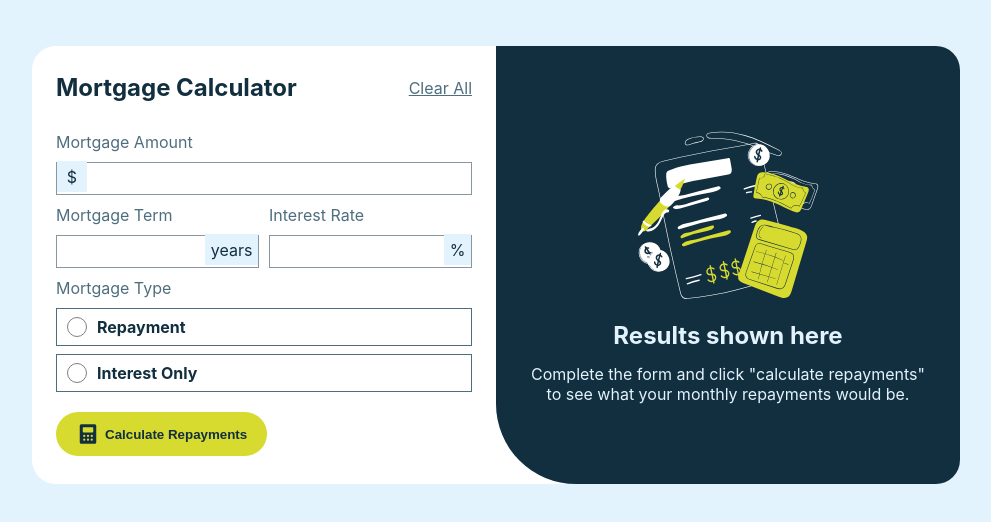
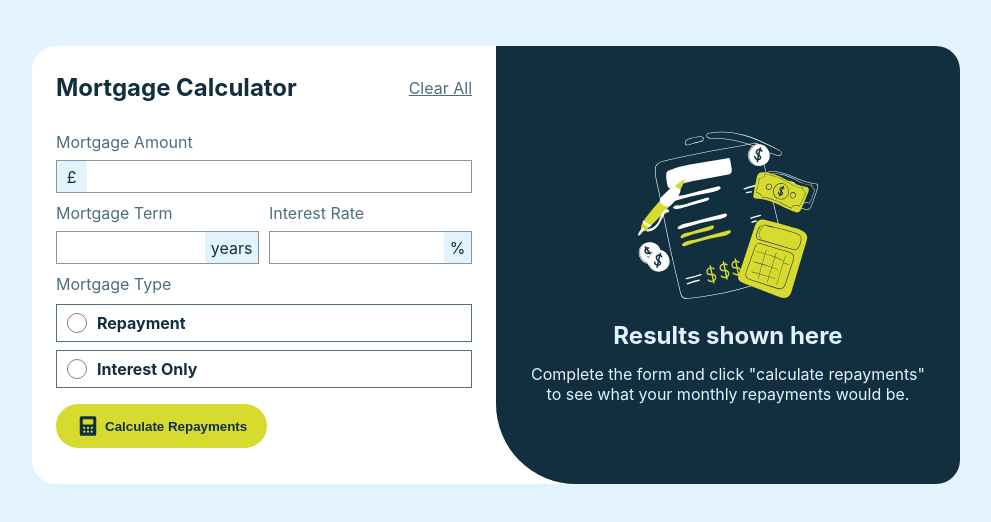
Before and after one commit to Peacefsps/mortgage-repayment-calculator, a React (Create React App) app: page / in a window 1280 px wide. Shown: the top 522 px of the page, without its empty margins (144-1135 px from the left). Built offline with nearby package versions, Linux system fonts and the light colour scheme.

Commit message:
completed error state

```diff
--- a/src/components/Homepage.js
+++ b/src/components/Homepage.js
@@ -64,13 +64,14 @@ export default function Homepage() {
           </div>
           <form className="form">
             <div className="mortgage-box">
-              <label>Mortgage Amount</label>
-              <div className="amt-box">
+              <label htmlFor="amount">Mortgage Amount</label>
+              <div className={`amt-box ${errors.amount ? "input-error" : ""}`}>
                 <input
                   type="text"
                   style={{ paddingLeft: "36px" }}
                   name="amount"
                   id="amount"
+                  className={errors.amount ? "input-error" : ""}
                   value={formData.amount}
                   onChange={handleChange}
                 />
@@ -80,23 +81,33 @@ export default function Homepage() {
             <div className="second-div">
               <div className="mortgage-box">
                 <label>Mortgage Term</label>
-                <div className="term-box content-box">
+                <div
+                  className={`term-box content-box ${
+                    errors.term ? "input-error" : ""
+                  } `}
+                >
                   <input
                     type="text"
                     name="term"
                     value={formData.term}
                     onChange={handleChange}
+                    className={errors.term ? "input-error" : ""}
                   />
                 </div>
                 {errors.term && <span className="errors">{errors.term}</span>}
               </div>
               <div className="mortgage-box">
                 <label>Interest Rate</label>
-                <div className="rate-box content-box">
+                <div
+                  className={`rate-box content-box ${
+                    errors.rate ? "input-error" : ""
+                  } `}
+                >
                   <input
                     type="text"
                     name="rate"
                     value={formData.rate}
+                    className={errors.rate ? "input-error" : ""}
                     onChange={handleChange}
                   />
                 </div>
--- a/src/styles/Homepage.css
+++ b/src/styles/Homepage.css
@@ -34,6 +34,7 @@ button {
     background: white;
     width: fit-content;
     margin-top: 5%;
+    margin-bottom: 30px;
     border-radius: 24px;
 }
 .calculator-container {
@@ -59,9 +60,6 @@ button {
     display: flex;
     flex-direction: column;
 }
-.mortgage-box > label {
-    margin-bottom: 8px;
-}
 .second-div {
     display: flex;
     gap: 10px;
@@ -73,14 +71,14 @@ button {
     position: relative;
 }
 .amt-box::before {
-    content: '$';
+    content: '£';
     background-color: hsl(202, 86%, 94%);
     position: absolute;
     text-align: center;
     color: hsl(202, 55%, 16%);
     padding: 4px 10px;
     height: 23px;
-    bottom: 11px;
+    bottom: 9px;
     left: 0.8px;
     transition: border-color 0.3s;
 }
@@ -91,9 +89,10 @@ button {
     color: hsl(202, 55%, 16%);
     padding: 4px 6px;
     height: 23px;
-    bottom: 11px;
+    bottom: 9px;
     right: 0.6px;
     transition: border-color 0.3s;
+
 }
 .term-box::after {
     content: "years";
@@ -103,12 +102,13 @@ button {
 }
 .term-box > input[type=text], .rate-box > input[type=text], .amt-box > input[type=text] {
     margin-bottom: 8px;
+    margin-top: 6px;
     padding: 8px 12px;
     border: 1px solid hsla(202, 55%, 16%, 0.5);
     cursor: pointer;
     width: 100%;
+    /* border-radius: 4px; */
 }
-
 .term-box > input[type=text]:hover, .rate-box > input[type=text]:hover, .amt-box > input[type=text]:hover {
     border-color: var(--secondary-color);
 }
@@ -118,6 +118,19 @@ button {
 .term-box > input[type=text]:focus, .rate-box > input[type=text]:focus, .amt-box > input[type=text]:focus {
     outline: transparent;
     border-color: var(--primary-color);
+}
+.term-box > input[type=text].input-error, .rate-box > input[type=text].input-error, .amt-box > input[type=text].input-error {
+    border-color: var(--error-color);
+}
+.term-box.input-error::after, .rate-box.input-error::after, .amt-box.input-error::before {
+    background-color: var(--error-color);
+    color: white;
+}
+.errors {
+    color: var(--error-color);
+    font-size: 12px;
+    margin-bottom: 8px;
+    font-weight: 500;
 }
 .mortgage-type {
     border: 1px solid var(--body-color);
@@ -146,9 +159,7 @@ button {
     transition: border-color 0.3s ease, background-color 0.3s ease;
 }
 .mortgage-type input[type=radio]:checked {
-    /* background-color: var(--primary-color); */
     border-color: var(--primary-color);
-    /* padding: 4px; */
 }
 .mortgage-type input[type=radio]:checked::before {
     content: '';
@@ -167,14 +178,8 @@ button {
     font-weight: bold;
 }
 .mortgage-type.active {
-    /* outline: 2px solid var(--primary-color); */
     border-color: var(--primary-color);
     background-color: hsla(61, 70%, 52%, 0.1);;
-}
-.errors {
-    color: var(--error-color);
-    font-size: 12px;
-    margin-bottom: 8px;
 }
 .form > button {
     background-color: var(--primary-color);
@@ -186,7 +191,7 @@ button {
     font-weight: bold;
     border-radius: 26px;
     gap: 5px;
-    margin-top: 20px;
+    margin-top: 16px;
 }
 .form > button:hover {
     background-color: hsla(61, 70%, 52%, 0.5);
```
Lines whose indentation alone changed are shown as unchanged.
